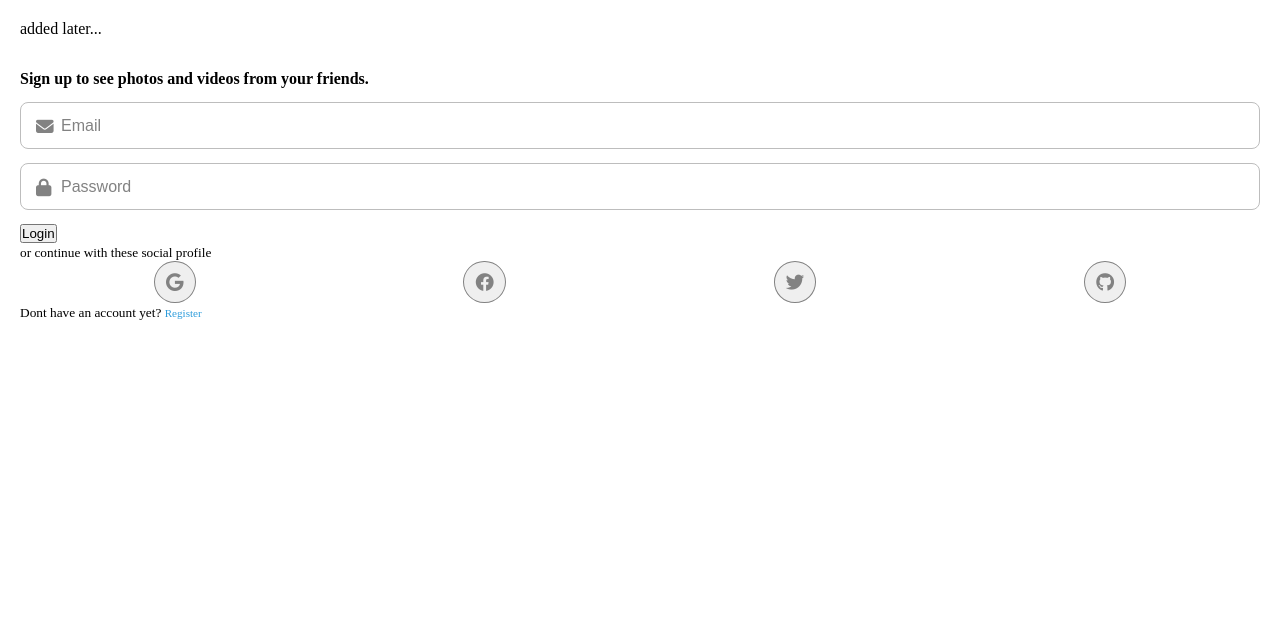
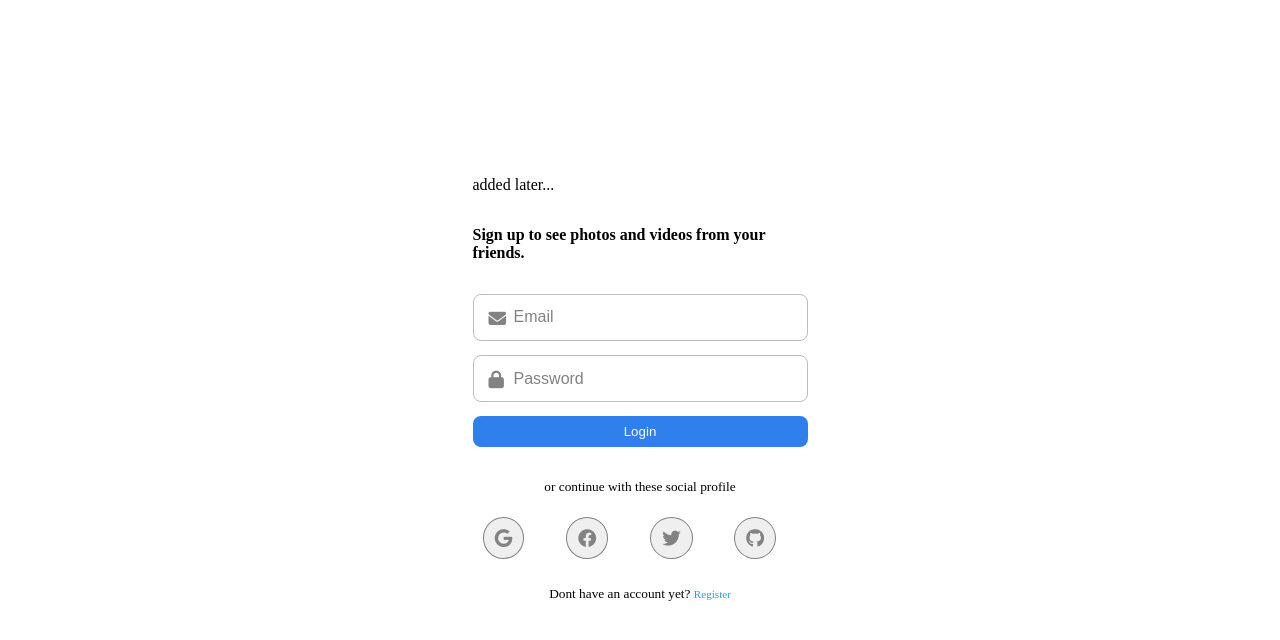
Before and after one commit to BarBronshtein/auth, a Vue app: page /#/ in a window 1280 px wide. Shown: the top 640 px of the page. Built offline with nearby package versions, Linux system fonts and the light colour scheme.

Commit message:
added styling to login-form

```diff
--- a/src/assets/styles/basic/_base.scss
+++ b/src/assets/styles/basic/_base.scss
@@ -3,3 +3,7 @@
 	padding: 0;
 	box-sizing: border-box;
 }
+
+button {
+	cursor: pointer;
+}
--- a/src/assets/styles/views/_login-form.scss
+++ b/src/assets/styles/views/_login-form.scss
@@ -1,13 +1,17 @@
 .login-form {
+	min-height: 100vh;
+	align-items: center;
+	display: flex;
 	margin: auto;
 	padding: 1.25rem;
+	max-width: 375px;
 }
 .form-wrapper {
 	.logo {
 		margin-bottom: 2rem;
 	}
 	.form-header {
-		margin-bottom: 0.875rem;
+		margin-bottom: 2rem;
 	}
 	.input-group {
 		margin-bottom: 0.875rem;
@@ -36,14 +40,28 @@
 			color: #828282;
 		}
 	}
+	.action-btn {
+		border-radius: 0.5rem;
+		width: 100%;
+		background-color: #2f80ed;
+		color: #fff;
+		padding: 0.5rem 0;
+		border: none;
+		margin-bottom: 2rem;
 	}
-
+	.text-center {
+		margin-bottom: rem(22px);
+		text-align: center;
+		display: block;
+	}
 	.social {
 		&-icons {
 			justify-content: space-around;
+			margin-bottom: rem(27px);
 		}
 
 		&-btn {
+			margin-inline-end: rem(21px);
 			color: #828282;
 			border-radius: 50%;
 			border: 1px solid #828282;
@@ -54,3 +72,4 @@
 			justify-content: center;
 		}
 	}
+}
--- a/src/views/login-form.vue
+++ b/src/views/login-form.vue
@@ -20,14 +20,15 @@
         </div>
         <button class="action-btn">{{signup ? 'Sign Up' : 'Login'}}</button>
       </form>
-      <small>or continue with these social profile</small>
+      <small class="text-center">or continue with these social profile</small>
       <div class="social-icons flex">
         <button class="social-btn" v-for="icon in icons">
           <i :class="`fa-brands fa-${icon}`"></i>
         </button>
       </div>
-      <small>{{signup ?'Already a member' :'Dont have an account yet'}}? <small class="active">{{signup ?
-      'Login' : 'Register'}}</small></small>
+      <small class="text-center">{{signup ?'Already a member' :'Dont have an account yet'}}? <small
+          class="active">{{signup ?
+          'Login' : 'Register'}}</small></small>
     </div>
   </div>
 </template>
```
Lines whose indentation alone changed are shown as unchanged.
